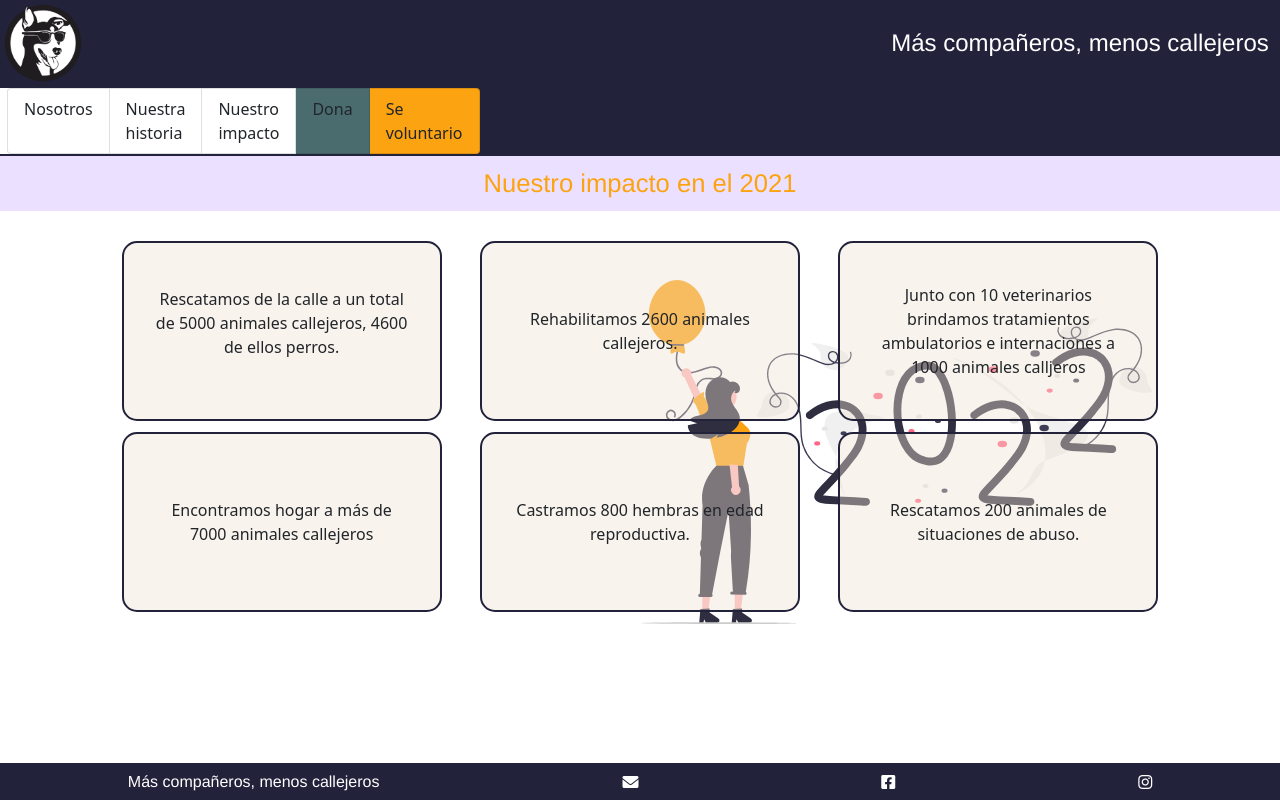
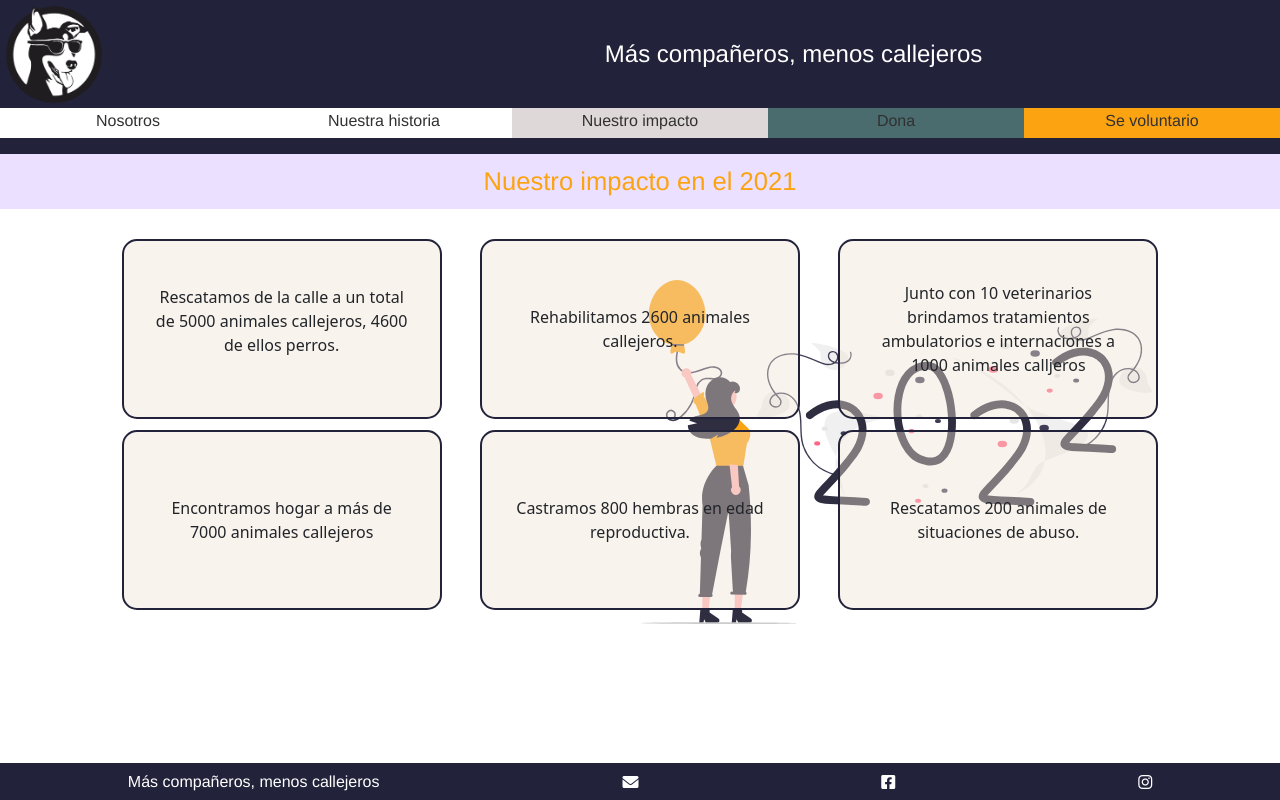
Before and after one commit to Cecilia00/Callejeros, a website: page pages/impacto.html in a window 1280 px wide. Drawn offline with nearby package versions, Linux system fonts and the light colour scheme.

Commit message:
Primeras correciones re-entrega en g

```diff
--- a/pages/impacto.html
+++ b/pages/impacto.html
@@ -17,33 +17,25 @@
     <body>
        <!-- Header -->
        <header>
-            <div class="header-container">
-                    <div class="header">
         <a class="a_logo" href="../index.html"> <img class="logo" src="../imagenes/imagen5.png" alt="Logo, caricatura de perro con lentes"></a>
         <h1 class="header_h1">Más compañeros, menos callejeros</h1>
         <div class="headerNav">
-                            <nav class="navbar-expand-sm navbar-light bg-white">
-                                <label class="hamburger_label" for="hamburger">&#9776;</label>
-                                <input type="checkbox" name="" id="hamburger">
-                                    <div class="container nav-container container-fluid d-flex justify-content-around">
-                                        <div class="menu-items">
-                                            <ul class="list-group list-group-horizontal-sm">
-                                                <li class="list-group-item"><a href="../index.html" class="list-a link-dark text-decoration-none">Nosotros</a></li>
-                                                <li class="list-group-item"><a href="historia.html" class="list-a link-dark text-decoration-none">Nuestra historia</a></li>
-                                                <li class="list-group-item"><a href="impacto.html"class="list-a link-dark text-decoration-none">Nuestro impacto</a></li>
-                                                <li class="list-group-item li-color1"><a href="dona.html" class="list-a link-dark text-decoration-none">Dona</a></li>
-                                                <li class="list-group-item li-color2"><a href="voluntario.html" class="list-a link-dark text-decoration-none">Se voluntario</a></li>
+            <nav class="">
+                <label class="hamburger_label" for="hamburger_checkbox">&#9776;</label>
+                <input type="checkbox" name="" id="hamburger_checkbox">
+                    <div class="">
+                        <ul class="menu_list">
+                            <li class=""><a href="../index.html" class="a_menu_list">Nosotros</a></li>
+                            <li class=""><a href="historia.html" class="a_menu_list ">Nuestra historia</a></li>
+                            <li class="active"><a href="impacto.html"class="a_menu_list">Nuestro impacto</a></li>
+                            <li class="dona"><a href="dona.html" class="a_menu_list">Dona</a></li>
+                            <li class="voluntario"><a href="voluntario.html" class="a_menu_list">Se voluntario</a></li>
                         </ul>
-                                        </div>
                     </div>
             </nav>
         </div>
+        </header>
 
-                    <div class="header-spacer">
-
-                    </div>
-            </div>
-        </header>
         <!-- Main -->
         <main class="main_impacto">
             <h2 class="main_h2">Nuestro impacto en el 2021 </h2>
--- a/sass/_header.scss
+++ b/sass/_header.scss
@@ -1,133 +1,142 @@
-/* Estilos del header */
-.header{
+/* Estilos del header Mobile*/
+header{
+    display: flex;
     background-color: $color-1;
-    display: flex;
-    flex-wrap: nowrap;
     justify-content: space-between;
+    flex-wrap: wrap;
     position: sticky;
-    top: 0px;
-    z-index: 2;
-
     .a_logo{
-        display: inline-block;
-        max-width: 100px;
+        max-width: 80px;
         .logo{
-            display: inline-block;
-            width: 80%;
-            align-self: center;
-            margin: 3px;
-    }
-
+            width: 90%;
+            padding: 5%;
+        }
     }
     .header_h1{
-        display: inline-block;
+        font-size: 1rem;
+        color: $color-2;
         font-family:'Franklin Gothic Medium', 'Arial Narrow', Arial, sans-serif ;
-        color: white;
-        width: 65%;
-        font-size: 1.1rem;
-        padding-left: 10%;
-        padding-right: 10%;
+        width: 50%;
+        text-align: center;
         align-self: center;
-        text-align: center;
-        margin: auto;
+        margin: 3%;
     }
-    /* MENU BURGER MOBILE */
     .headerNav{
-        #hamburger{
+        width: 100%;
+
+        #hamburger_checkbox{
             display: none;
         }
         .hamburger_label{
             display: inline-block;
-            color:$color-1;
-            font-size: 1.7rem;
-            padding: 10px;
-            @media only screen and (min-width:576px){
-                display: none;
+            color: $color-2;
+            margin: 5px;
+        }
+        .menu_list{
+            display: flex;
+            display: none;
+            flex-wrap: wrap;
+            width: 100%;
+            background-color: $color-2;
+            list-style-type: none;
+            .a_menu_list{
+                display: inline-block;
+                font-size: 0.8rem;
+                color: rgb(49, 49, 49);
+                font-family:'Franklin Gothic Medium', 'Arial Narrow', Arial, sans-serif ;
+                width: 50%;
+                text-align: center;
+                align-self: center;
+                text-decoration: none;
+                width: 100%;
+                &:hover{
+                    transform: scale(1.2);
+                }
+            }
+            .dona{
+                background-color: $color-3;
             }
 
-
-        }
-        .menu-items{
-            width: 100%;
-            display: none;
-            position: absolute;
-            max-width: 150px;
-            right: 5px;
-            top: 60px;
-
-            .li-color1{
-                background-color:$color-3;
+            .voluntario{
+                background-color: $color-4;
             }
-            .li-color2{
-                background-color:$color-4;
+            .active{
+                background-color: rgb(223, 216, 216);
             }
-            @media only screen and (min-width:576px){
-                display: flex;
-                position: relative;
-                max-width: 0px;
-                top:0px;
-                width: 100%;
-            }
-
 
         }
 
-        input:checked{
-            + div .menu-items{
-                display: block;
-            }
-          }
-    @media only screen and (min-width:576px){
-        display: block;
-    }
-    }
-}
-@media only screen and (min-width:576px){
-
-    /* Estilos del header */
-    .header{
-        position: sticky;
-
-        flex-wrap: wrap;
-        .header_h1{
-            font-size: 1.5rem;
-            margin:0px;
-            padding: 0px;
-            max-width: 400px;
-        }
-        .headerNav {
-            position: absolute;
-            top: 88px;
-
+        .menu_list > li {
+            flex-basis: 100%;
         }
 
-    }
 
-    /* MENU BURGER DESKTOP */
-
-    .headerNav{
-        display: block;
-
-        .hamburger_label{
-            display: none;
+        input:checked{
+                + div .menu_list{
+                display: flex;
+                position: relative;
+                min-width: 300px;
+                padding: 0px;
+                }
         }
     }
 
 }
 
-    .header-container {
-        position: sticky;
-        top: 0px;
-        width: 100%;
-        background-color: white;
+
+/* Estilos del header Tablet*/
+@media all and (min-width: 401px) {
+    header{
+        .header_h1{
+            font-size: 1.2rem;
+            width: 70%;
+        }
+
+        .headerNav{
+            width: 100%;
+
+            .menu_list{
+                display: flex;
+                flex-wrap: wrap;
+                min-height: 30px;
+                padding: 0px;
+            }
+            .menu_list > li {
+                flex-basis: 33%;
+            }
+            .hamburger_label{
+                display: none;
+            }
+
+        }
 
     }
+}
 
-    .header-spacer {
-        height: 70px;
-        min-height: 70px;
-        width: 100%;
-        @media only screen and (max-width:576px){
-            display:none;
+/* Estilos del header Desktop*/
+@media all and (min-width: 601px) {
+    header{
+        .header_h1{
+            font-size: 1.5rem;
+        }
+
+        .a_logo{
+            max-width: 120px;
+            .logo{
+                padding: 3%;
+            }
+        }
+
+        .headerNav{
+            .menu_list{
+            flex-wrap: nowrap;
+            .a_menu_list{
+                font-size: 1rem;
+            }
+
+            }
+
         }
     }
+
+}
--- a/sass/_variable.scss
+++ b/sass/_variable.scss
@@ -1,6 +1,6 @@
 /* Variables de colores */
 $color-1:#22223B;
-$color-2:#E5E5E5;
+$color-2:#ffffff;
 $color-3:#4A6C6F;
 $color-4:#FCA311;
 
```
Also changed, not shown: index.html (+10 -19 lines), pages/dona.html (+10 -20 lines), pages/historia.html (+11 -19 lines), pages/voluntario.html (+11 -19 lines), css/newStyle.css. Lines whose indentation alone changed are shown as unchanged.
